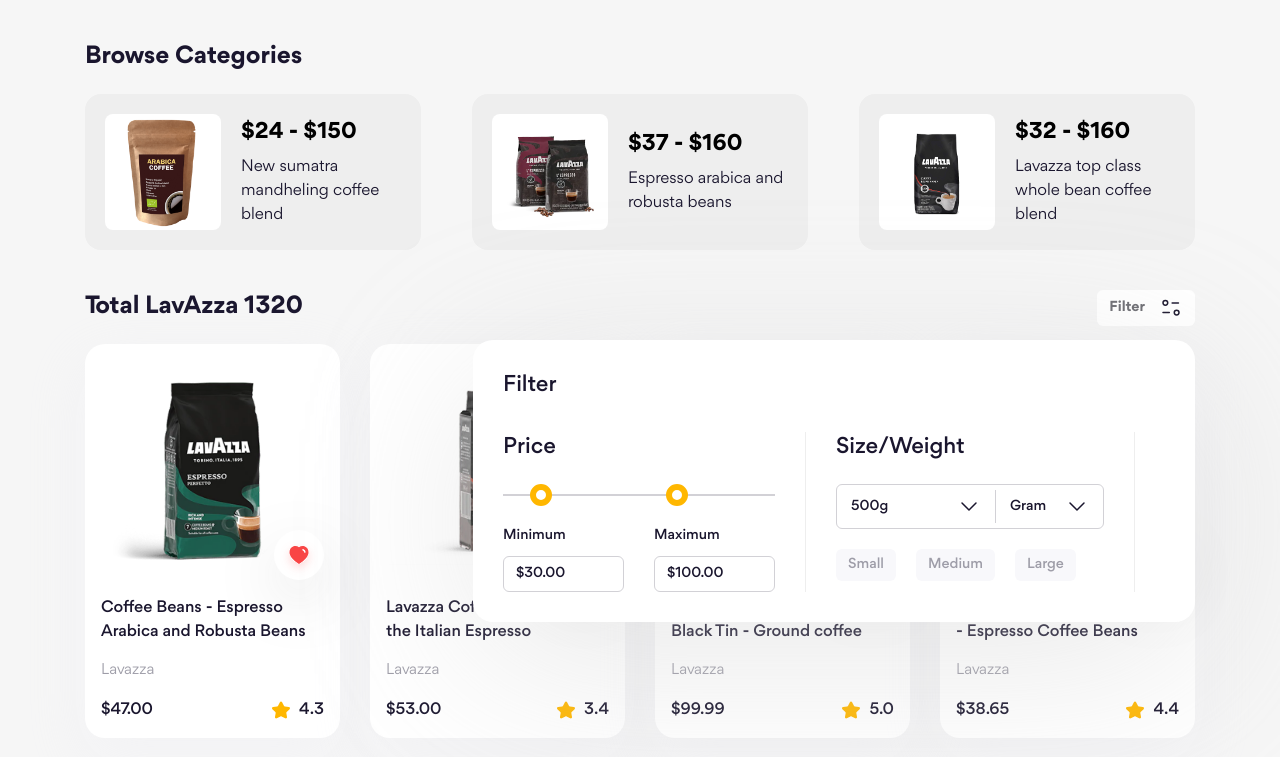
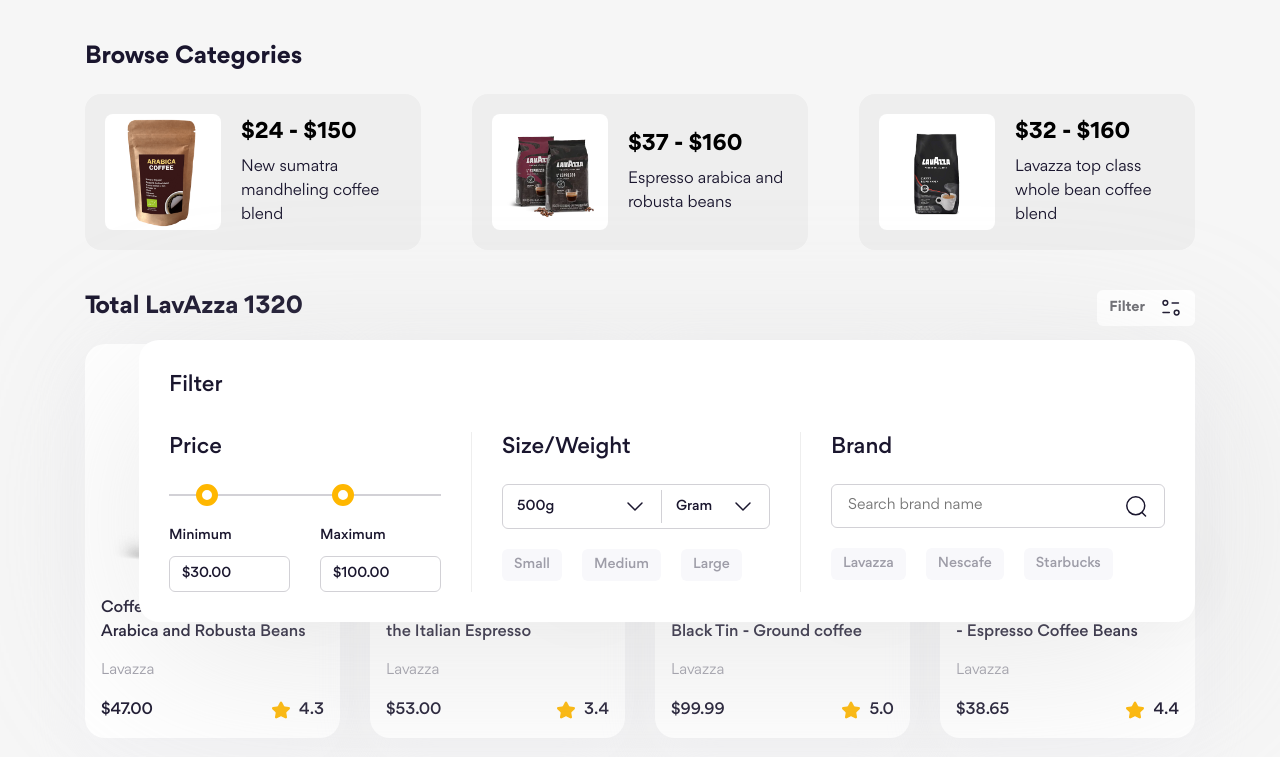
Before and after one commit to xuanthang205/grocerymart-xt, a website: page index.html in a window 1280 px wide. Shown: the part 543-1300 px from the top of the page. Drawn offline with Linux system fonts and the light colour scheme.

Commit message:
Form Filter #3

```diff
--- a/index.html
+++ b/index.html
@@ -132,13 +132,15 @@
                                                 >
                                                     Minimum
                                                 </label>
+                                                <div class="filter__form-text-input filter__form-text-input--small">
                                                     <input
                                                         type="text"
                                                         name="minimum"
                                                         id="minimum"
+                                                        class="filter__form-input"
                                                         value="$30.00"
-                                                    class="filter__form-input"
                                                     />
+                                                </div>
                                             </div>
 
                                             <div>
@@ -148,13 +150,15 @@
                                                 >
                                                     Maximum
                                                 </label>
+                                                <div class="filter__form-text-input filter__form-text-input--small">
                                                     <input
                                                         type="text"
                                                         name="maximum"
                                                         id="maximum"
+                                                        class="filter__form-input"
                                                         value="$100.00"
-                                                    class="filter__form-input"
                                                     />
+                                                </div>
                                             </div>
                                         </div>
                                     </div>
@@ -197,7 +201,26 @@
                                     <div class="filter__separate"></div>
 
                                     <!-- Filter column 3 -->
-                                    <div class="filter__col"></div>
+                                    <div class="filter__col">
+                                        <label class="filter__form-label">Brand</label>
+                                        <div class="filter__form-group">
+                                            <div class="filter__form-text-input">
+                                                <input
+                                                    type="text"
+                                                    placeholder="Search brand name"
+                                                    class="filter__form-input"
+                                                />
+                                                <img src="./assets/icons/search.svg" alt="" class="filter__form-input-icon">
+                                            </div>
+                                        </div>
+                                        <div class="filter__form-group">
+                                            <div class="filter__form-tags">
+                                                <button class="filter__form-tag">Lavazza</button>
+                                                <button class="filter__form-tag">Nescafe</button>
+                                                <button class="filter__form-tag">Starbucks</button>
+                                            </div>
+                                        </div>
+                                    </div>
                                 </div>
                             </form>
                         </div>
--- a/scss/base/_base.scss
+++ b/scss/base/_base.scss
@@ -33,6 +33,7 @@
     font-family: inherit;
     color: inherit;
     padding: 0;
+    border: none;
     outline: none;
     -webkit-tap-highlight-color: transparent;
 }
--- a/scss/components/_filter-form.scss
+++ b/scss/components/_filter-form.scss
@@ -74,20 +74,47 @@
             }
         }
 
-        &-input,
+        &-text-input,
         &-select-wrap {
             border-radius: 6px;
             border: 1px solid #d2d1d6;
         }
 
+        &-text-input {
+            display: flex;
+            align-items: center;
+
+            width: 334px;
+            height: 44px;
+            padding: 0 16px;
+
+            overflow: hidden;
+
+            &--small {
+                width: 121px;
+                height: 36px;
+                padding: 0 12px;
+            }
+        }
+
+        &-text-input--small &-input {
+            font-size: 1.4rem;
+        }
+
         &-input {
-            width: 121px;
-            height: 36px;
-            padding: 0 12px;
+            width: 100%;
 
-            font-size: 1.4rem;
+            font-size: 1.5rem;
             font-weight: 500;
-            line-height: 142.857%;
+            line-height: 146.667%;
+
+            &::placeholder {
+                font-weight: 400;
+            }
+        }
+
+        &-input-icon {
+            margin-left: 16px;
         }
 
         &-select-wrap {
```
Also changed, not shown: assets/css/main.css, 1 other file. Lines whose indentation alone changed are shown as unchanged.
